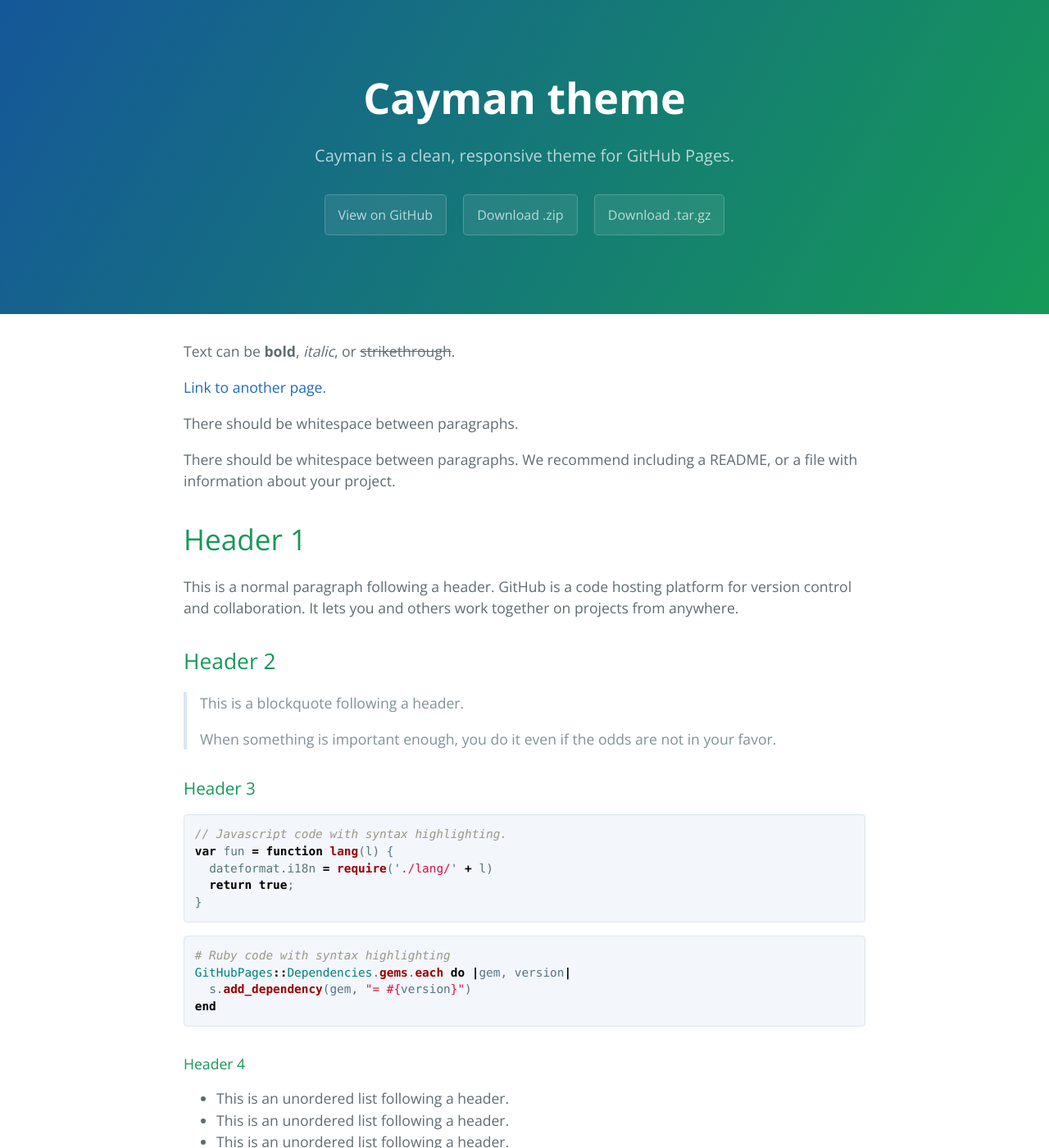
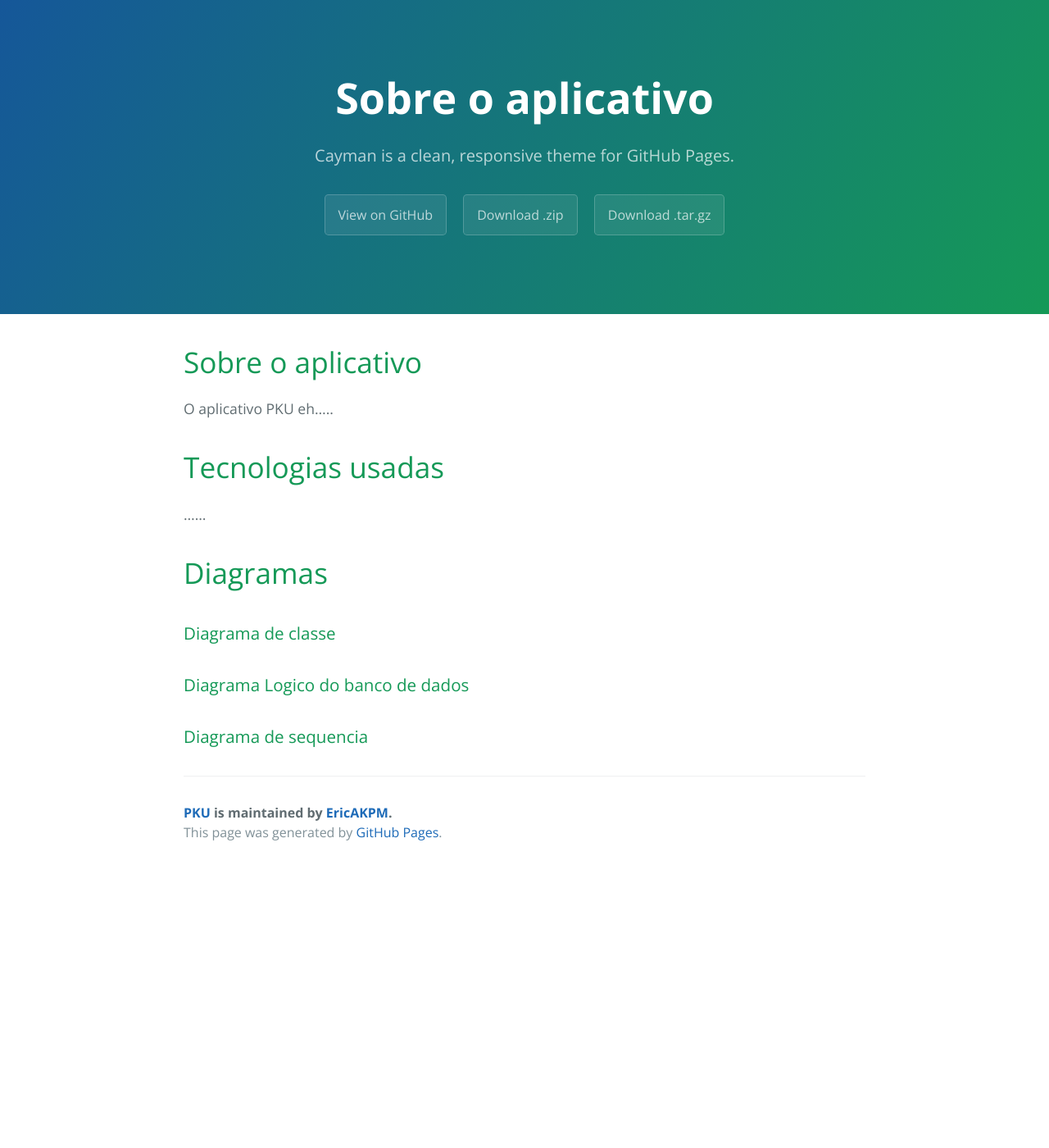
Before and after one commit to EricAKPM/PKU, a Jekyll site: the page built from index.md, in a window 1280 px wide and 1400 px high. Shown: the whole window at 82% size. Built offline with Jekyll 4.4.1, drawn with Linux system fonts in a browser that asks for light colours; our own code applies the rules of GitHub Pages for plain Markdown files; some of the changed text lies outside the part shown.

Commit message:
Update index.md

````diff
--- a/index.md
+++ b/index.md
@@ -2,122 +2,13 @@
 layout: default
 ---
 
-Text can be **bold**, _italic_, or ~~strikethrough~~.
+# Sobre o aplicativo
+O aplicativo PKU eh.....
 
-[Link to another page](./another-page.html).
+# Tecnologias usadas
+......
 
-There should be whitespace between paragraphs.
-
-There should be whitespace between paragraphs. We recommend including a README, or a file with information about your project.
-
-# Header 1
-
-This is a normal paragraph following a header. GitHub is a code hosting platform for version control and collaboration. It lets you and others work together on projects from anywhere.
-
-## Header 2
-
-> This is a blockquote following a header.
->
-> When something is important enough, you do it even if the odds are not in your favor.
-
-### Header 3
-
-```js
-// Javascript code with syntax highlighting.
-var fun = function lang(l) {
-  dateformat.i18n = require('./lang/' + l)
-  return true;
-}
-```
-
-```ruby
-# Ruby code with syntax highlighting
-GitHubPages::Dependencies.gems.each do |gem, version|
-  s.add_dependency(gem, "= #{version}")
-end
-```
-
-#### Header 4
-
-*   This is an unordered list following a header.
-*   This is an unordered list following a header.
-*   This is an unordered list following a header.
-
-##### Header 5
-
-1.  This is an ordered list following a header.
-2.  This is an ordered list following a header.
-3.  This is an ordered list following a header.
-
-###### Header 6
-
-| head1        | head two          | three |
-|:-------------|:------------------|:------|
-| ok           | good swedish fish | nice  |
-| out of stock | good and plenty   | nice  |
-| ok           | good `oreos`      | hmm   |
-| ok           | good `zoute` drop | yumm  |
-
-### There's a horizontal rule below this.
-
-* * *
-
-### Here is an unordered list:
-
-*   Item foo
-*   Item bar
-*   Item baz
-*   Item zip
-
-### And an ordered list:
-
-1.  Item one
-1.  Item two
-1.  Item three
-1.  Item four
-
-### And a nested list:
-
-- level 1 item
-  - level 2 item
-  - level 2 item
-    - level 3 item
-    - level 3 item
-- level 1 item
-  - level 2 item
-  - level 2 item
-  - level 2 item
-- level 1 item
-  - level 2 item
-  - level 2 item
-- level 1 item
-
-### Small image
-
-![Octocat](https://github.githubassets.com/images/icons/emoji/octocat.png)
-
-### Large image
-
-![Branching](https://guides.github.com/activities/hello-world/branching.png)
-
-
-### Definition lists can be used with HTML syntax.
-
-<dl>
-<dt>Name</dt>
-<dd>Godzilla</dd>
-<dt>Born</dt>
-<dd>1952</dd>
-<dt>Birthplace</dt>
-<dd>Japan</dd>
-<dt>Color</dt>
-<dd>Green</dd>
-</dl>
-
-```
-Long, single-line code blocks should not wrap. They should horizontally scroll if they are too long. This line should be long enough to demonstrate this.
-```
-
-```
-The final element.
-```
+# Diagramas
+### Diagrama de classe
+### Diagrama Logico do banco de dados
+### Diagrama de sequencia
````
